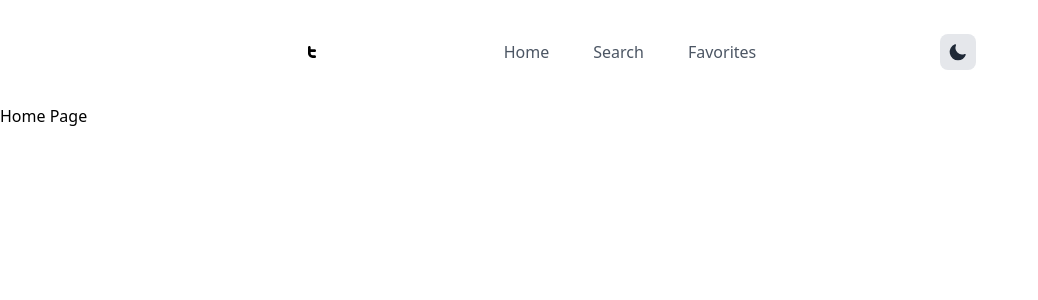
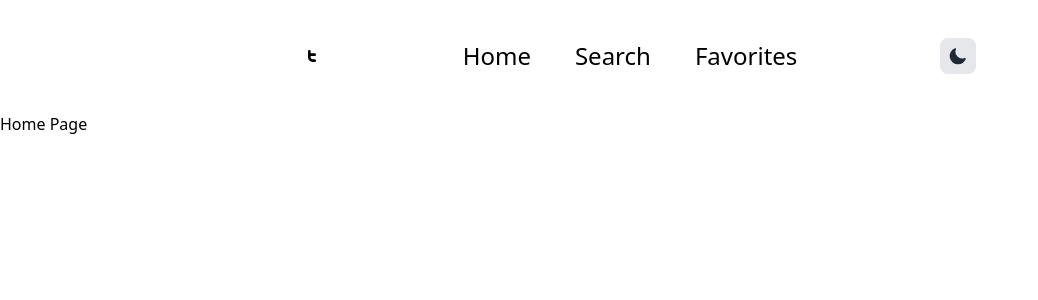
Before and after one commit to shrki416/next-twitter, a Next.js app: page / in a window 1280 px wide. Shown: the top 300 px of the page, without its empty margins (0-1038 px from the left). Built offline with nearby package versions, Linux system fonts and the light colour scheme.

Commit message:
Refactor and clean-up

```diff
--- a/components/Navigation.js
+++ b/components/Navigation.js
@@ -23,17 +23,17 @@ function Navigation() {
 
         <div className="hidden md:inline-flex items-center space-x-5">
           <Link href="/">
-            <a className="font-normal text-gray-600 dark:text-gray-400 hidden md:inline-block p1 sm:px-3 sm:py-2 rounded-lg hover:bg-gray-200 dark:hover:bg-gray-800 transition-all">
+            <a className="font-normal text-2xl hidden md:inline-block p1 sm:px-3 sm:py-2 rounded-lg hover:bg-gray-200 dark:hover:bg-gray-700 hover:text-gray-200 transition-all">
               Home
             </a>
           </Link>
           <Link href="/search">
-            <a className="font-normal text-gray-600 dark:text-gray-400 hidden md:inline-block p1 sm:px-3 sm:py-2 rounded-lg hover:bg-gray-200 dark:hover:bg-gray-800 transition-all">
+            <a className="font-normal text-2xl hidden md:inline-block p1 sm:px-3 sm:py-2 rounded-lg hover:bg-gray-200 dark:hover:bg-gray-700 hover:text-gray-200 transition-all">
               Search
             </a>
           </Link>
           <Link href="/favorites">
-            <a className="font-normal text-gray-600 dark:text-gray-400 hidden md:inline-block p1 sm:px-3 sm:py-2 rounded-lg hover:bg-gray-200 dark:hover:bg-gray-800 transition-all">
+            <a className="font-normal text-2xl hidden md:inline-block p1 sm:px-3 sm:py-2 rounded-lg hover:bg-gray-200 dark:hover:bg-gray-700 hover:text-gray-200 transition-all">
               Favorites
             </a>
           </Link>
```
